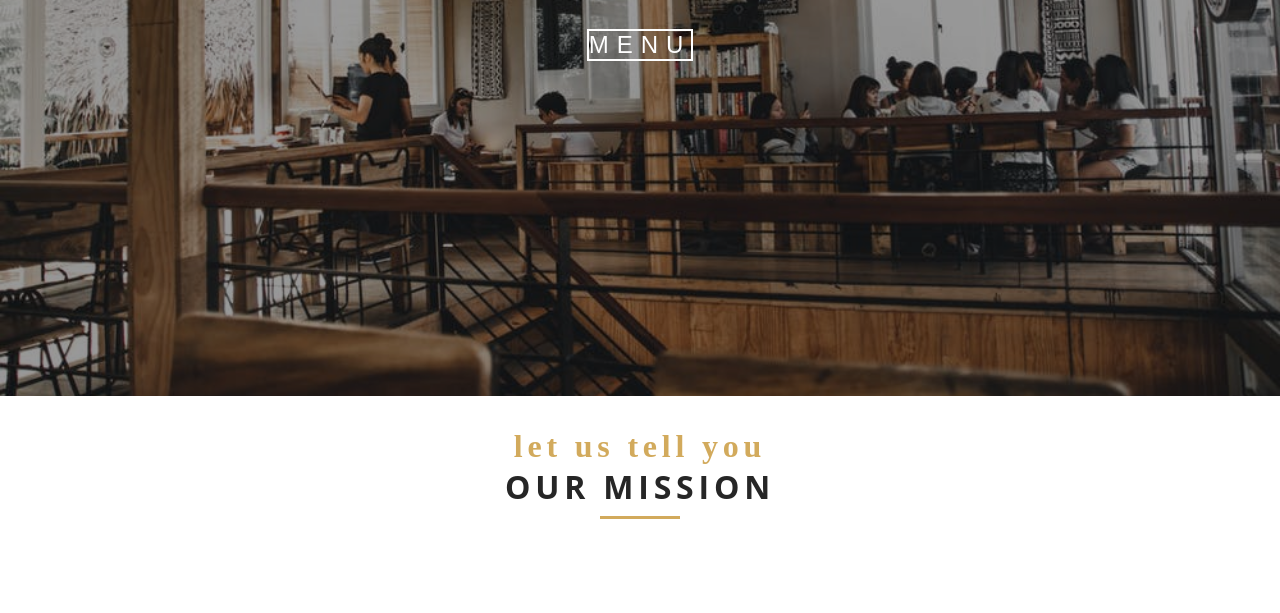
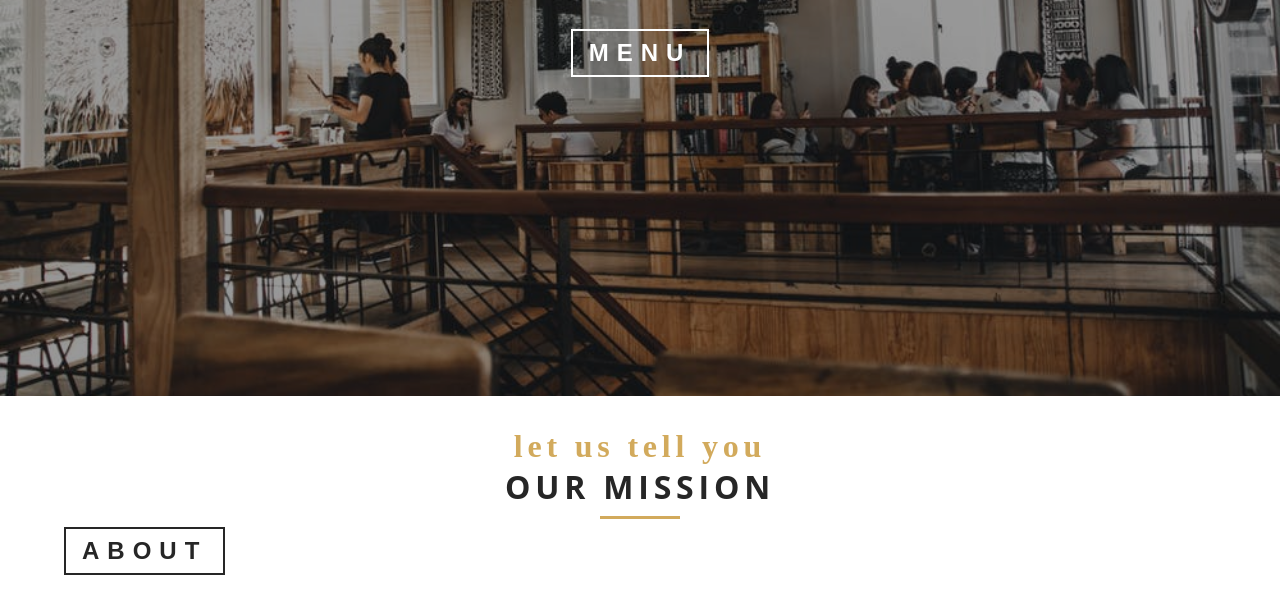
Before and after one commit to SarthakC/gatsby-restaurant-site, a Gatsby site: page / in a window 1280 px wide. Shown: the part 405-1018 px from the top of the page. Before the commit the page ends 964 px from the top, so only its background shows below. Built offline with nearby package versions, Linux system fonts and the light colour scheme; Gatsby itself is replaced by a stand-in of ours.

Commit message:
added section button

```diff
--- a/src/components/Global/Button/Button.styled.js
+++ b/src/components/Global/Button/Button.styled.js
@@ -3,21 +3,22 @@ import styled from "styled-components"
 import { styles } from "../../../utils"
 
 const {
-  colors: { mainWhite, mainBlack },
+  colors: { mainWhite, mainBlack, mainYellow },
   border,
   transition,
 } = styles
 
-export const BannerButton = styled.button`
+const BannerButton = styled.button`
   display: block;
   color: ${mainWhite};
   background: transparent;
-  padding: 0.5 1rem;
+  padding: 0.5rem 1rem;
   text-transform: uppercase;
   font-size: 1.5rem;
+  font-weight: 700;
   letter-spacing: 0.5rem;
   ${border({ color: `${mainWhite}` })};
-  margin-bottom: 1rem;
+  margin-bottom: 1rem !important;
   ${transition({})};
   &:hover {
     background: ${mainWhite};
@@ -25,3 +26,15 @@ export const BannerButton = styled.button`
     cursor: pointer;
   }
 `
+
+const SectionButton = styled(BannerButton)`
+  color: ${mainBlack};
+  ${border({ color: `${mainBlack}` })};
+  &:hover {
+    background: ${mainBlack};
+    color: ${mainYellow};
+    cursor: pointer;
+  }
+`
+
+export { BannerButton, SectionButton }
--- a/src/components/Global/index.js
+++ b/src/components/Global/index.js
@@ -3,7 +3,7 @@ import SEO from "./SEO/SEO"
 import Navbar from "./Navbar/Navbar/Navbar"
 import Layout from "./Layout/Layout"
 import Banner from "./Banner/Banner"
-import { BannerButton } from "./Button/Button.styled"
+import { BannerButton, SectionButton } from "./Button/Button.styled"
 import Section from "./Section/Section.styled"
 import Title from "./Title/Title"
 
@@ -15,6 +15,7 @@ export {
   Layout,
   Banner,
   BannerButton,
+  SectionButton,
   Section,
   Title,
 }
--- a/src/components/HomePageComponents/QuickInfo/QuickInfo.jsx
+++ b/src/components/HomePageComponents/QuickInfo/QuickInfo.jsx
@@ -1,11 +1,12 @@
 import React from "react"
 
-import { Section, Title } from "../../Global"
+import { Section, Title, SectionButton } from "../../Global"
 
 const QuickInfo = () => {
   return (
     <Section>
       <Title message="let us tell you" title="our mission" />
+      <SectionButton>about</SectionButton>
     </Section>
   )
 }
```
